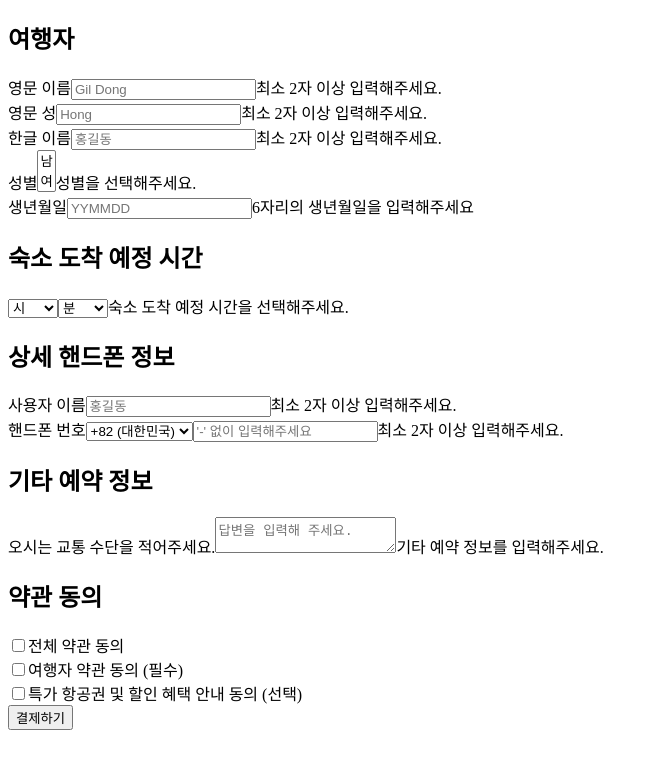
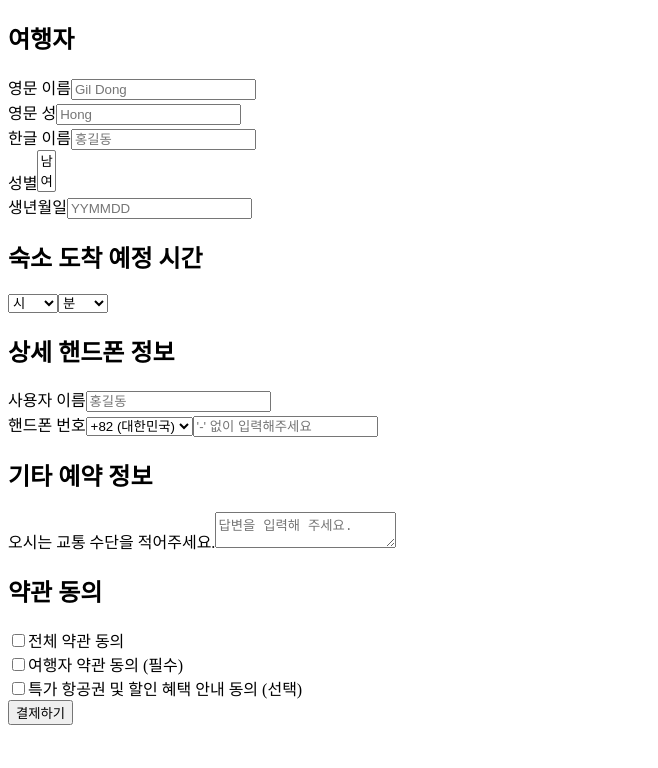
Before and after one commit to dev-song/task-dev-song, a React (Create React App) app: page / in a window 1280 px wide. Shown: the top 768 px of the page, without its empty margins (0-658 px from the left). Built offline with nearby package versions, Linux system fonts and the light colour scheme.

Commit message:
Disable validation when if payment is not requested and input field is empty

```diff
--- a/src/Components/BirthDate.js
+++ b/src/Components/BirthDate.js
@@ -1,7 +1,9 @@
 import React, { useState } from 'react';
 
-function BirthDate() {
+function BirthDate({ paymentRequested }) {
   const validateBirthDate = date => {
+    if (!paymentRequested && date === '') return;
+
     const LEN = date.length;
     let msg = '';
 
--- a/src/Components/ContactInfo.js
+++ b/src/Components/ContactInfo.js
@@ -1,7 +1,9 @@
 import React, { useState } from 'react';
 
-function ContactInfo() {
+function ContactInfo({ paymentRequested }) {
   const validateName = name => {
+    if (!paymentRequested && name === '') return;
+
     const LEN = name.length;
     let msg = '';
 
@@ -23,6 +25,8 @@ function ContactInfo() {
   }
 
   const validateNumber = numberText => {
+    if (!paymentRequested && numberText === '') return;
+
     const LEN = numberText.length;
     let msg = '';
 
--- a/src/Components/EstimatedTimeOfArrival.js
+++ b/src/Components/EstimatedTimeOfArrival.js
@@ -1,15 +1,20 @@
 import React, { useState } from 'react';
 
-function EstimatedTimeOfArrival() {
-  const createHourList = () => new Array(24).fill(0).map((v, i) => i);
-  const createMinuteList = () => new Array(60).fill(0).map((v, i) => i);
+function EstimatedTimeOfArrival({ paymentRequested }) {
+  const HOUR_LIST = new Array(24).fill(0).map((v, i) => i);
+  const MINUTE_LIST = new Array(60).fill(0).map((v, i) => i);
   const validateTime = (hourText, minuteText) => {
-    if (hourText === '시' || minuteText === '분') return false;
-    return true;
+    if (!paymentRequested) return;
+
+    let msg = '';
+    if (hourText === '시' || minuteText === '분') msg = '숙소 도착 예정 시간을 선택해주세요.';
+
+    return msg;
   }
 
   const [hourSelected, setHourSelected] = useState('시');
   const [minuteSelected, setMinuteSelected] = useState('분');
+  const ETA_VALIDATE_MSG = validateTime(hourSelected, minuteSelected);
 
   return (
     <div className='EstimatedTimeOfArrival'>
@@ -22,7 +27,7 @@ function EstimatedTimeOfArrival() {
           onChange={e => setHourSelected(e.target.value)}
         >
           <option defaultValue>시</option>
-          {createHourList().map(hour => (
+          {HOUR_LIST.map(hour => (
             <option key={hour}>{hour}시</option>
           ))}
         </select>
@@ -31,13 +36,13 @@ function EstimatedTimeOfArrival() {
           onChange={e => setMinuteSelected(e.target.value)}
         >
           <option defaultValue>분</option>
-          {createMinuteList().map(minute => (
+          {MINUTE_LIST.map(minute => (
             <option key={minute}>{minute}분</option>
           ))}
         </select>
-        {!validateTime(hourSelected, minuteSelected)
+        {!!ETA_VALIDATE_MSG
           ? (
-            <span className='eta__msg'>숙소 도착 예정 시간을 선택해주세요.</span>
+            <span className='eta__msg'>{ETA_VALIDATE_MSG}</span>
           )
           : null
         }
--- a/src/Components/GenderSelection.js
+++ b/src/Components/GenderSelection.js
@@ -1,8 +1,14 @@
 import React, { useState } from 'react';
 
-function GenderSelection() {
-  const [gender, setGender] = useState('');
+function GenderSelection({ paymentRequested }) {
+  const validateGender = userGender => {
+    if (!paymentRequested) return;
 
+    let msg = '';
+    if (!userGender) msg = '성별을 선택해주세요.';
+
+    return msg;
+  };
   const handleClick = e => {
     if (gender === e.target.parentNode.value) {
       e.target.parentNode.value = null;
@@ -11,9 +17,8 @@ function GenderSelection() {
     setGender(e.target.parentNode.value);
   };
 
-  const validateGender = userGender => {
-    return !!userGender;
-  }
+  const [gender, setGender] = useState('');
+  const GENDER_VALIDATE_MSG = validateGender(gender);
 
   return (
     <div className='GenderSelection'>
@@ -36,9 +41,9 @@ function GenderSelection() {
           여
         </option>
       </select>
-      {!validateGender(gender)
+      {!!GENDER_VALIDATE_MSG
         ? (
-          <span className='gender__msg'>성별을 선택해주세요.</span>
+          <span className='gender__msg'>{GENDER_VALIDATE_MSG}</span>
         )
         : null
       }
--- a/src/Components/NameEnglish.js
+++ b/src/Components/NameEnglish.js
@@ -1,6 +1,9 @@
 import React, { useState } from 'react';
 
-function validateName(name) {
+function NameEnglish({ paymentRequested }) {
+  const validateName = name => {
+    if (!paymentRequested && name === '') return;
+
     const LEN = name.length;
     let msg = '';
 
@@ -19,9 +22,8 @@ function validateName(name) {
     }
 
     return msg;
-}
+  };
 
-function NameEnglish() {
   const [firstName, setFirstName] = useState('');
   const [lastName, setLastName] = useState('');
   const FIRST_NAME_VALIDATE_MSG = validateName(firstName);
--- a/src/Components/NameKorean.js
+++ b/src/Components/NameKorean.js
@@ -1,6 +1,9 @@
 import React, { useState } from 'react';
 
-function validateName(name) {
+function NameKorean({ paymentRequested }) {
+  const validateName = name => {
+    if (!paymentRequested && name === '') return;
+
     const LEN = name.length;
     let msg = '';
 
@@ -19,9 +22,8 @@ function validateName(name) {
     }
 
     return msg;
-}
+  };
 
-function NameKorean() {
   const [name, setName] = useState('');
   const NAME_VALIDATE_MSG = validateName(name);
 
--- a/src/Components/ReservationInfo.js
+++ b/src/Components/ReservationInfo.js
@@ -1,7 +1,9 @@
 import React, { useState } from 'react';
 
-function ReservationInfo() {
+function ReservationInfo({ paymentRequested }) {
   const validateText = text => {
+    if (!paymentRequested && text === '') return;
+
     const LEN = text.length;
     let msg = '';
 
--- a/src/Components/TravelerInfo.js
+++ b/src/Components/TravelerInfo.js
@@ -5,7 +5,7 @@ import NameKorean from './NameKorean';
 import GenderSelection from './GenderSelection';
 import BirthDate from './BirthDate';
 
-function TravelerInfo() {
+function TravelerInfo({ paymentRequested }) {
   return (
     <div className='TravelerInfo'>
       <h2 className='title'>
@@ -13,10 +13,18 @@ function TravelerInfo() {
         <span className='traveler-number'></span>
       </h2>
       <div className='traveler-info__form'>
-        <NameEnglish />
-        <NameKorean />
-        <GenderSelection />
-        <BirthDate />
+        <NameEnglish
+          paymentRequested={paymentRequested}
+        />
+        <NameKorean
+          paymentRequested={paymentRequested}
+        />
+        <GenderSelection
+          paymentRequested={paymentRequested}
+        />
+        <BirthDate
+          paymentRequested={paymentRequested}
+        />
       </div>
     </div>
   );
```
Lines whose indentation alone changed are shown as unchanged.
